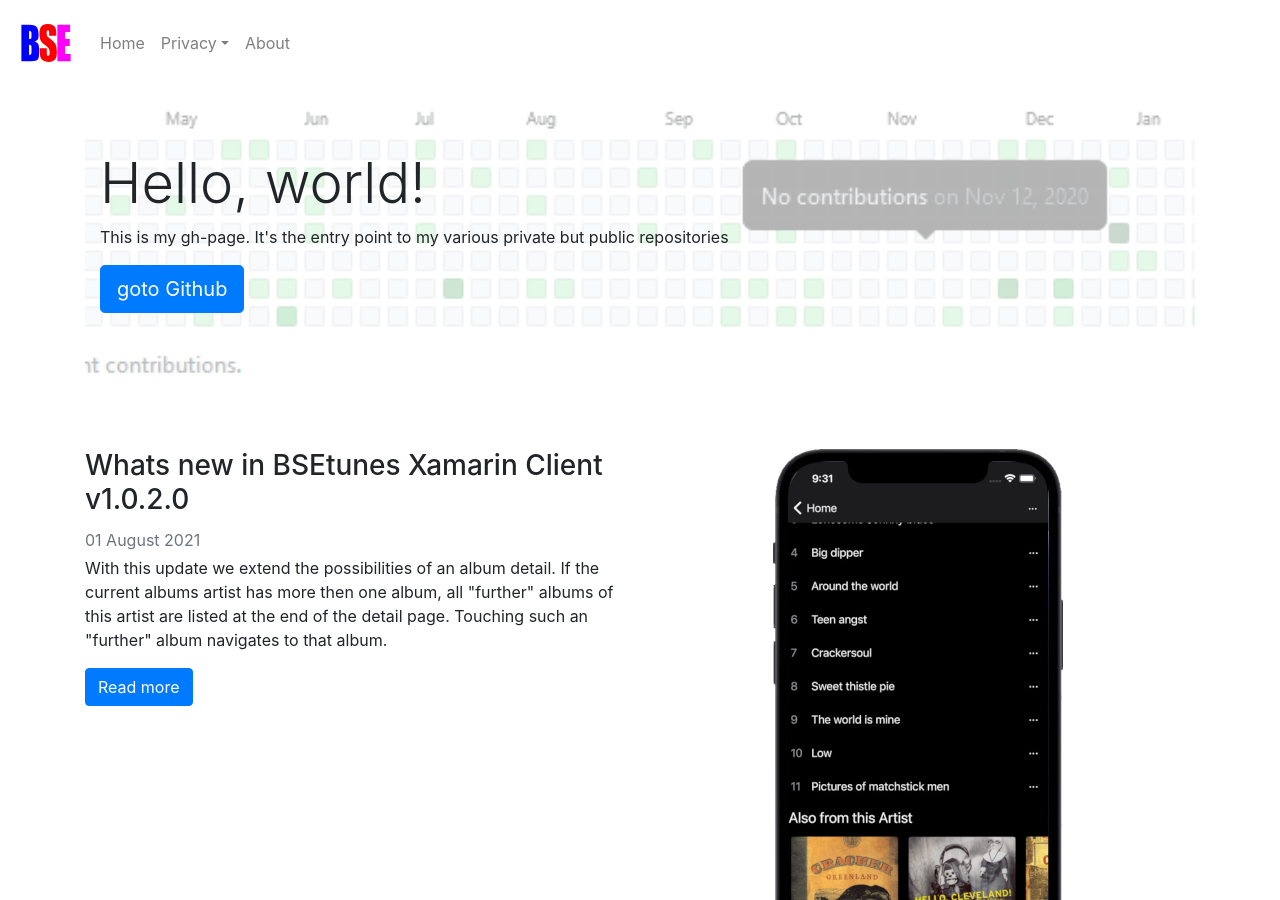
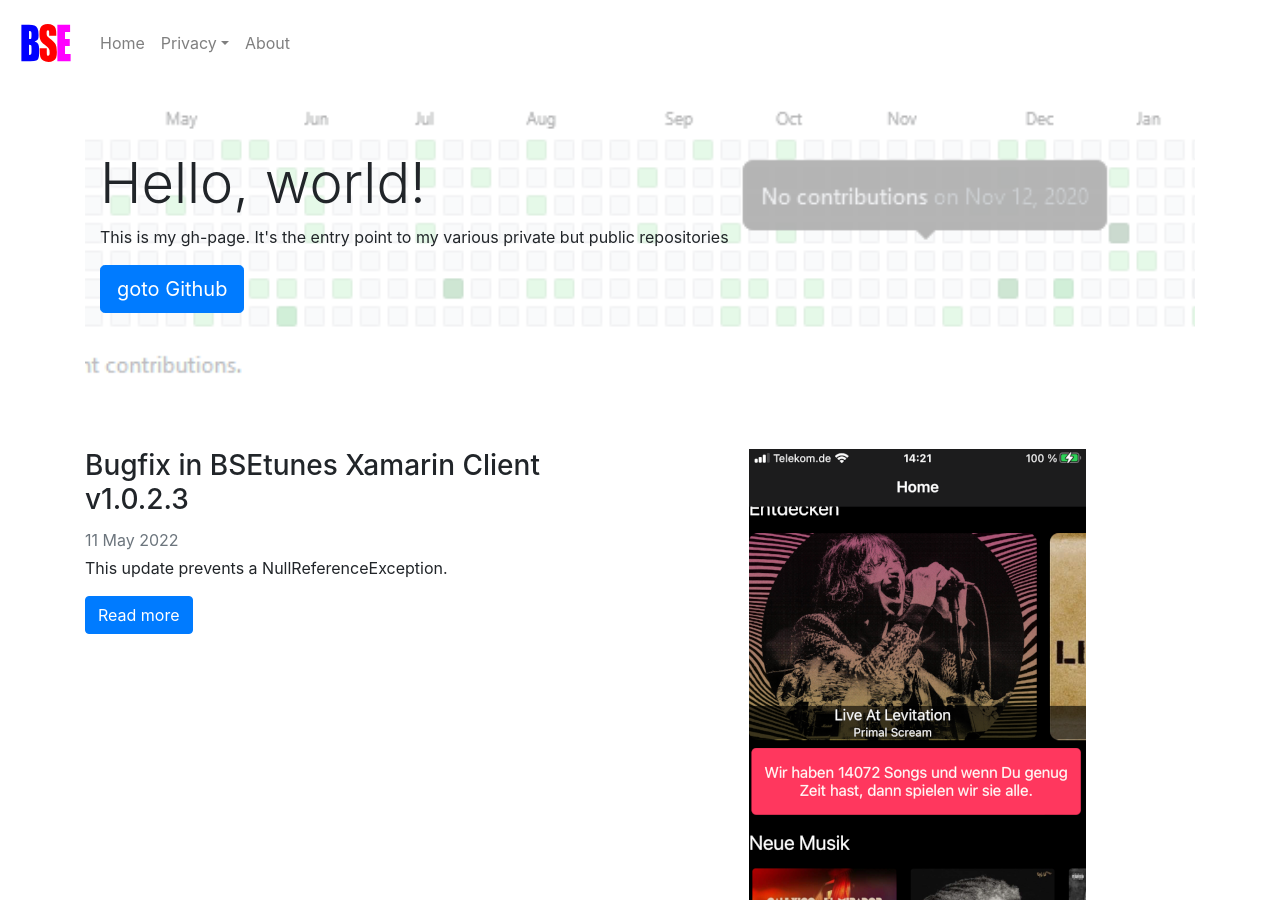
Before and after one commit to uwe-e/uwe-e.github.io, a Jekyll site: the page built from index.markdown, in a window 1280 px wide and 900 px high. Built offline with Jekyll 4.4.1, drawn with Linux system fonts in a browser that asks for light colours.

Commit message:
bug fix and search results modified

```diff
--- a/_posts/2021-08-01-BSEtunes-xamarin-v1020.markdown
+++ b/_posts/2021-08-01-BSEtunes-xamarin-v1020.markdown
@@ -23,8 +23,4 @@ If you have questions, [here's]({{site.repositories.bsetunes_xamarin}}) the sour
 
 Registered users can install an adhoc distribution version of the app.
 
-<a href="itms-services://?action=download-manifest&url=https://uwe-e.github.io/downloads/bsetunes/ios/manifest.plist">click to install it on an Apple device</a>
-
-The download link below is experimental and should only be used by the developer
-
 <a href="itms-services://?action=download-manifest&url=https://github.com/uwe-e/BSE.Tunes.Xamarin/releases/download/v1.0.2.3/manifest.plist">experimental installation</a>
--- /dev/null
+++ b/_posts/2022-05-11-BSEtunes-xamarin-v1023.markdown
@@ -0,0 +1,26 @@
+---
+layout: default
+title:  "Bugfix in BSEtunes Xamarin Client v1.0.2.3"
+date:   2022-05-11 07:05:12 +0100
+description: This update prevents a NullReferenceException.
+image: /assets/images/content/bsetunes_xamarin/homepage_337x600.png
+---
+
+# {{ page.title}}
+
+{{page.description}}
+
+[[Bug] iOS ImageRenderer NullReferenceException](https://github.com/xamarin/Xamarin.Forms/issues/15104)
+
+and improve the results of a search. Now the search finds also bands with a short name like **Who**
+
+![Search Results](/assets/images/content/bsetunes_xamarin/searchresult_337x600.png)
+
+## Questions??
+If you have questions, [here's]({{site.repositories.bsetunes_xamarin}}) the source code.
+
+## Downloads
+
+Registered users can install an adhoc distribution version of the app.
+
+<a href="itms-services://?action=download-manifest&url=https://github.com/uwe-e/BSE.Tunes.Xamarin/releases/download/v1.0.2.3/manifest.plist">experimental installation</a>
```
Also changed, not shown: assets/images/content/bsetunes_xamarin/homepage_337x600.PNG (added), assets/images/content/bsetunes_xamarin/searchresult_337x600.png (added).
